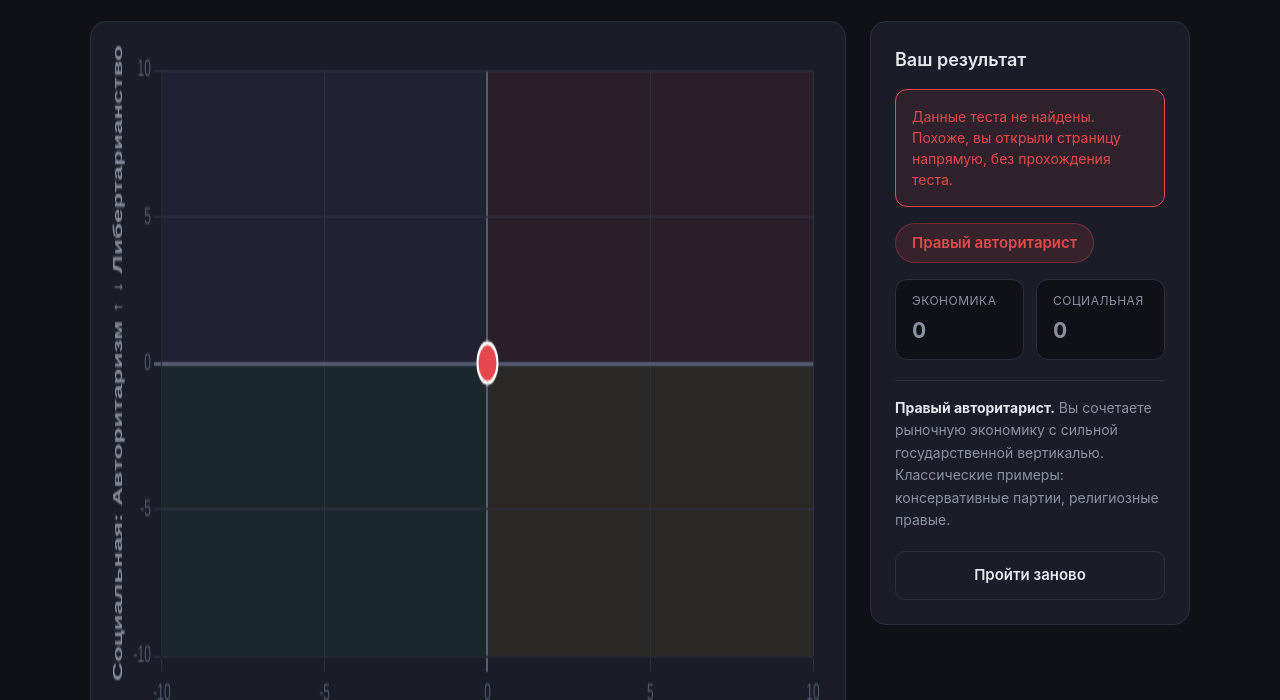
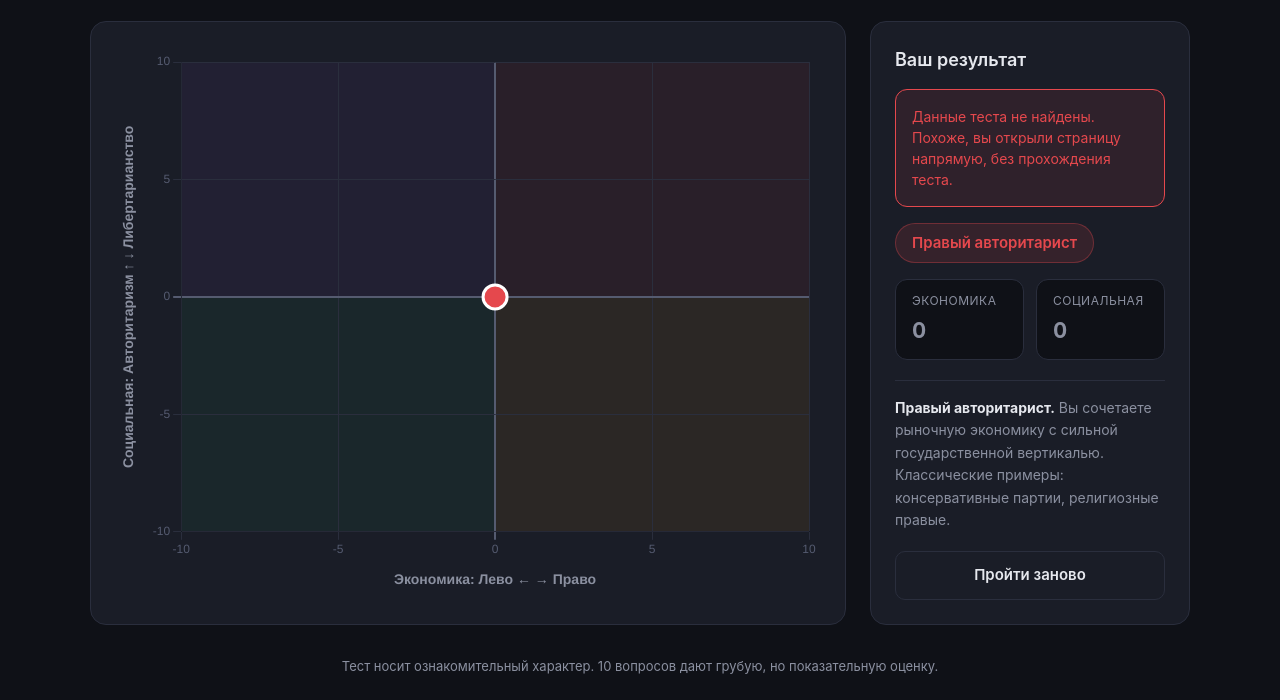
Before and after one commit to shinigamiop/poit, a plain HTML site: page index.html in a window 1280 px wide. Shown: the part 100-800 px from the top of the page. Drawn offline with nearby package versions, Linux system fonts and the light colour scheme.

Commit message:
Update index.html

```diff
--- a/index.html
+++ b/index.html
@@ -61,7 +61,7 @@
             gap: 24px;
             width: 100%;
             max-width: 1100px;
-            align-items: start;
+            align-items: stretch;
         }
 
         @media (max-width: 900px) {
@@ -75,15 +75,20 @@
             border: 1px solid var(--grid);
         }
 
+        /* График: фиксированная высота, растягивается по ширине */
         .chart-card {
             position: relative;
-            aspect-ratio: 1 / 1;
+            min-height: 520px;
             padding: 16px;
+            display: flex;
+            align-items: center;
+            justify-content: center;
         }
 
         .chart-card canvas {
             width: 100% !important;
             height: 100% !important;
+            max-height: 560px;
         }
 
         .result-card h2 {
@@ -141,9 +146,7 @@
             border-top: 1px solid var(--grid);
         }
 
-        .description strong {
-            color: var(--text);
-        }
+        .description strong { color: var(--text); }
 
         .actions {
             margin-top: 20px;
@@ -168,11 +171,6 @@
 
         .btn:hover { opacity: 0.9; }
         .btn:active { transform: scale(0.98); }
-
-        .btn-primary {
-            background: var(--accent);
-            color: white;
-        }
 
         .btn-secondary {
             background: transparent;
@@ -210,12 +208,10 @@
     </div>
 
     <div class="layout">
-        <!-- График -->
         <div class="card chart-card">
             <canvas id="compassChart"></canvas>
         </div>
 
-        <!-- Результат -->
         <div class="card result-card">
             <h2>Ваш результат</h2>
 
@@ -247,8 +243,7 @@
     </div>
 
     <script>
-        // ===== 1. МАТРИЦА БАЛЛОВ (под перемешанный порядок) =====
-        // Варианты: 0="Полностью согласен", 1="Скорее согласен", 2="Нейтрально", 3="Скорее не согласен", 4="Полностью не согласен"
+        // ===== 1. МАТРИЦА БАЛЛОВ =====
         const questions = [
             { q: 1,  axis: 'x', scores: [-2, -1,  0,  1,  2] },
             { q: 2,  axis: 'y', scores: [ 2,  1,  0, -1, -2] },
@@ -262,16 +257,15 @@
             { q: 10, axis: 'y', scores: [ 2,  1,  0, -1, -2] }
         ];
 
-        // ===== 2. ЧТЕНИЕ ОТВЕТОВ ИЗ URL =====
+        // ===== 2. ЧТЕНИЕ ОТВЕТОВ =====
         function getAnswer(qNum) {
             const params = new URLSearchParams(window.location.search);
             const key = `sp_answers[${qNum}]`;
             const val = params.get(key);
-            if (val === null) return 2; // нет ответа → нейтрально
+            if (val === null) return 2;
             return parseInt(val, 10);
         }
 
-        // Проверка: пришли ли вообще данные
         function hasData() {
             const params = new URLSearchParams(window.location.search);
             for (let i = 1; i <= 10; i++) {
@@ -280,7 +274,7 @@
             return false;
         }
 
-        // ===== 3. ПОДСЧЁТ БАЛЛОВ =====
+        // ===== 3. ПОДСЧЁТ =====
         let econScore = 0;
         let socScore = 0;
 
@@ -291,7 +285,7 @@
             else socScore += points;
         });
 
-        // ===== 4. ОПРЕДЕЛЕНИЕ КВАДРАНТА =====
+        // ===== 4. КВАДРАНТ =====
         function getQuadrant(x, y) {
             if (x >= 0 && y >= 0) return {
                 name: 'Правый авторитарист',
@@ -317,7 +311,7 @@
 
         const quadrant = getQuadrant(econScore, socScore);
 
-        // ===== 5. ОБНОВЛЕНИЕ UI =====
+        // ===== 5. UI =====
         const econEl = document.getElementById('econValue');
         const socEl = document.getElementById('socValue');
 
@@ -345,7 +339,6 @@
         // ===== 6. ГРАФИК =====
         const ctx = document.getElementById('compassChart').getContext('2d');
 
-        // Фон квадрантов
         const quadrantPlugin = {
             id: 'quadrantBg',
             beforeDraw(chart) {
@@ -358,19 +351,15 @@
                 ctx.save();
                 ctx.globalAlpha = 0.08;
 
-                // Правый верх — красный
                 ctx.fillStyle = '#e5484d';
                 ctx.fillRect(x0, chartArea.top, chartArea.right - x0, y0 - chartArea.top);
 
-                // Правый низ — жёлтый
                 ctx.fillStyle = '#f5a623';
                 ctx.fillRect(x0, y0, chartArea.right - x0, chartArea.bottom - y0);
 
-                // Левый верх — фиолетовый
                 ctx.fillStyle = '#8e4ec6';
                 ctx.fillRect(chartArea.left, chartArea.top, x0 - chartArea.left, y0 - chartArea.top);
 
-                // Левый низ — зелёный
                 ctx.fillStyle = '#30a46c';
                 ctx.fillRect(chartArea.left, y0, x0 - chartArea.left, chartArea.bottom - y0);
 
@@ -386,15 +375,18 @@
                     data: [{ x: econScore, y: socScore }],
                     backgroundColor: quadrant.color,
                     borderColor: '#ffffff',
-                    borderWidth: 2,
-                    pointRadius: 10,
-                    pointHoverRadius: 14
+                    borderWidth: 3,
+                    pointRadius: 12,
+                    pointHoverRadius: 16
                 }]
             },
             options: {
                 responsive: true,
-                maintainAspectRatio: true,
+                maintainAspectRatio: false,
                 animation: { duration: 800, easing: 'easeOutQuart' },
+                layout: {
+                    padding: { top: 10, right: 20, bottom: 10, left: 10 }
+                },
                 scales: {
                     x: {
                         min: -10, max: 10,
@@ -402,9 +394,10 @@
                             display: true,
                             text: 'Экономика: Лево ← → Право',
                             color: '#8b90a0',
-                            font: { size: 13, weight: '600' }
+                            font: { size: 14, weight: '600' },
+                            padding: { top: 12, bottom: 4 }
                         },
-                        ticks: { color: '#555b70', stepSize: 5 },
+                        ticks: { color: '#555b70', stepSize: 5, font: { size: 12 } },
                         grid: {
                             color: c => c.tick.value === 0 ? '#555b70' : '#2a2e3d',
                             lineWidth: c => c.tick.value === 0 ? 2 : 1
@@ -416,9 +409,10 @@
                             display: true,
                             text: 'Социальная: Авторитаризм ↑ ↓ Либертарианство',
                             color: '#8b90a0',
-                            font: { size: 13, weight: '600' }
+                            font: { size: 14, weight: '600' },
+                            padding: { bottom: 12 }
                         },
-                        ticks: { color: '#555b70', stepSize: 5 },
+                        ticks: { color: '#555b70', stepSize: 5, font: { size: 12 } },
                         grid: {
                             color: c => c.tick.value === 0 ? '#555b70' : '#2a2e3d',
                             lineWidth: c => c.tick.value === 0 ? 2 : 1
@@ -444,8 +438,7 @@
         });
 
         // ===== 7. КНОПКА "ПРОЙТИ ЗАНОВО" =====
-        // Замените URL на ссылку вашего теста в Simpoll
-        document.getElementById('restartBtn').href = 'http://simpoll.ru/run/survey/8079999d';
+        document.getElementById('restartBtn').href = 'https://simpoll.ru/run/survey/8079999d';
     </script>
 </body>
 </html>
```
